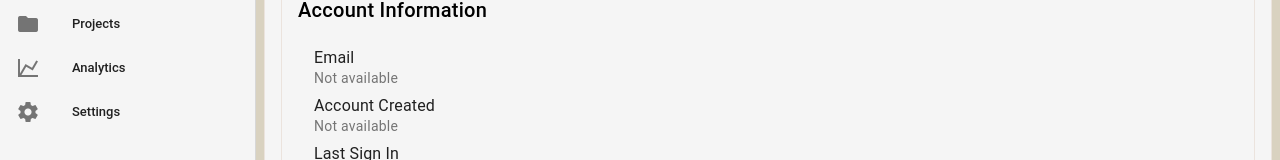
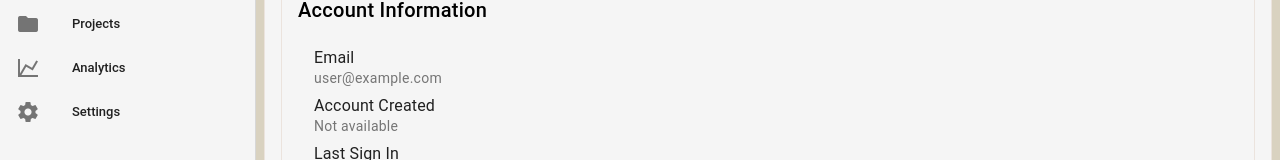
Before and after one commit to outpostlost/outpost-kt, a Vue app: page /account in a window 1280 px wide. Shown: the part 156-316 px from the top of the page. Built offline with nearby package versions, Linux system fonts and the light colour scheme; no server answers; sample sign-in values are in the browser's storage.

Commit message:
importing auth to account page

```diff
--- a/src/pages/account.vue
+++ b/src/pages/account.vue
@@ -46,6 +46,7 @@
 import { ref, computed, onMounted, watch } from 'vue';
 import { useRoute } from 'vue-router';
 import useNotify from '@/composables/useNotify'; // For notifications [cite: 3]
+import useAuth from '@/composables/useAuth'
 
 
 const route = useRoute();
@@ -53,6 +54,8 @@ const notify = useNotify();
 
 const pageModel = ref(null); // Model to store reatcive data
 const pageData = ref(null);
+
+const { currentUser, updateUserEmail, updateUserPassword, logoutUser } = useAuth();
 
 const pageMetaData = {
   title: "Account"
```
